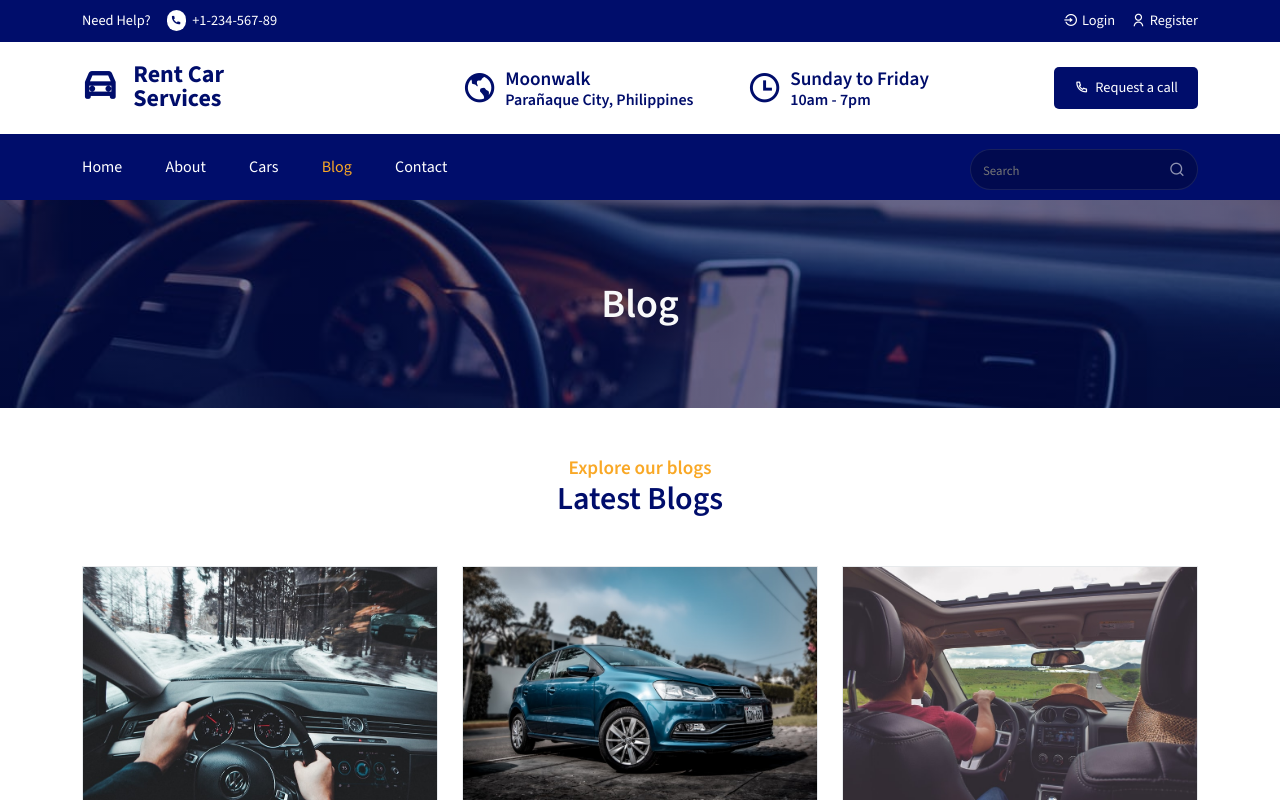
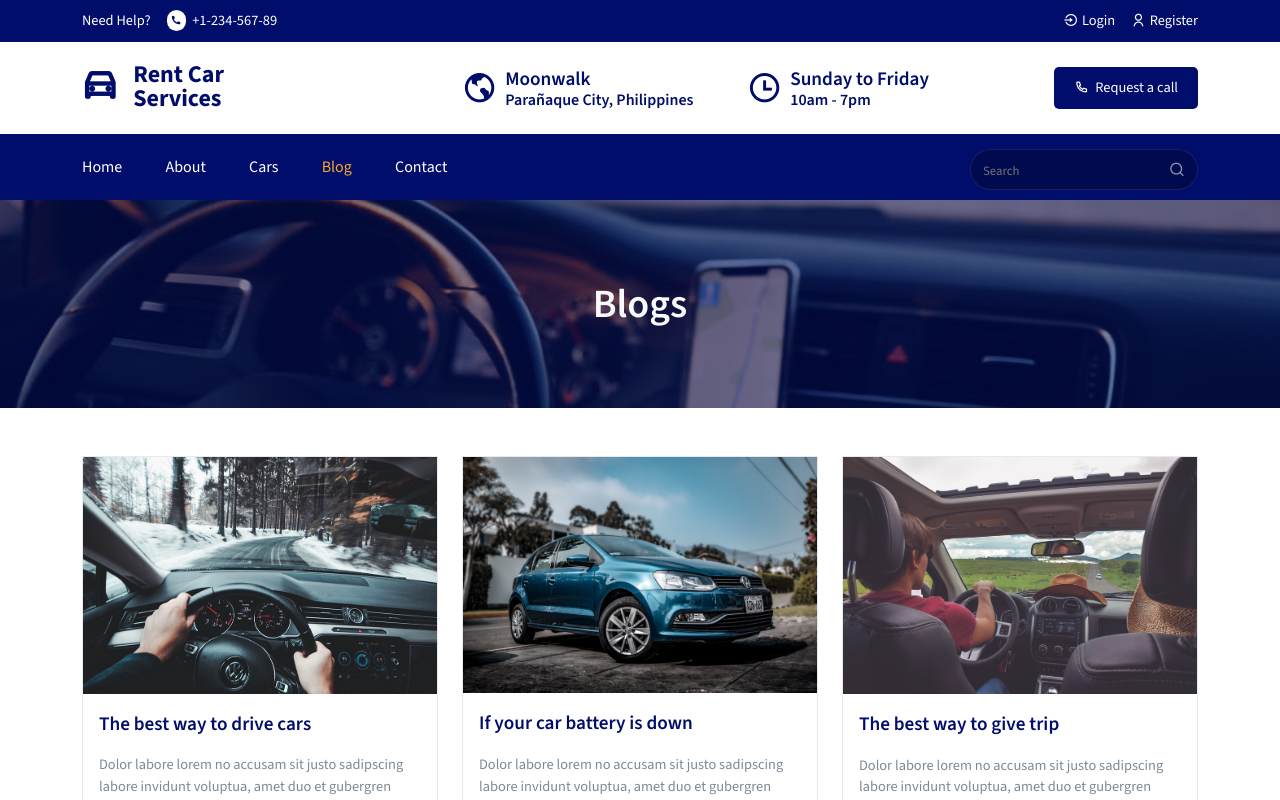
Before and after one commit to TeamAbella060420/Doctor-Appointment-Booking_MERN, a React (Create React App) app in the folder car-rental/: page /blogs in a window 1280 px wide. Shown: the top 800 px of the page. Built offline with nearby package versions, Linux system fonts and the light colour scheme.

Commit message:
Update Blog.jsx

```diff
--- a/car-rental/src/pages/Blog.jsx
+++ b/car-rental/src/pages/Blog.jsx
@@ -1,5 +1,5 @@
 import React from "react";
-import { Container, Col, Row } from "reactstrap";
+import { Container, Row } from "reactstrap";
 import CommonSection from "../components/UI/CommonSection";
 import Helmet from "../components/Helmet/Helmet";
 import BlogList from "../components/UI/BlogList";
@@ -7,16 +7,15 @@ import BlogList from "../components/UI/BlogList";
 const Blog = () => {
   return (
     <div>
-      <Helmet title='Blog'>
-        <CommonSection data='Blog'/>
+      <Helmet title='Blogs'>
+        <CommonSection data='Blogs'/>
         <section className="mb-4">
           <Container>
             <Row>
-              <Col lg="12" className="mb-5 text-center">
-                <h6 className="section__subtitle">Explore our blogs</h6>
-                <h2 className="section__title">Latest Blogs</h2>
-              </Col>
               <BlogList />
+            </Row>
+            <Row className="mt-3">
+            <BlogList />
             </Row>
           </Container>
         </section>
```
